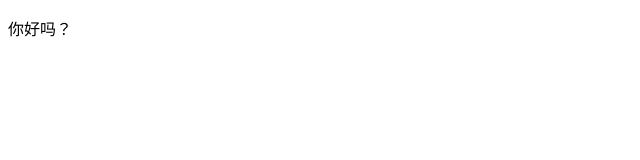
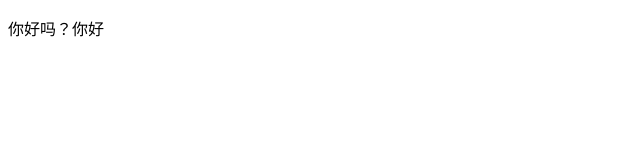
Before and after one commit to wl20190101/test, a plain HTML site: page index2.html in a window 1280 px wide. Shown: the full height of the page, 0-640 px from the left. Drawn offline with Linux system fonts and the light colour scheme.

Commit message:
第三次修改

```diff
--- a/index2.html
+++ b/index2.html
@@ -8,7 +8,7 @@
 </head>
 <body>
     <p>
-        你好吗？
+        你好吗？你好
     </p>
 </body>
 </html>
```
